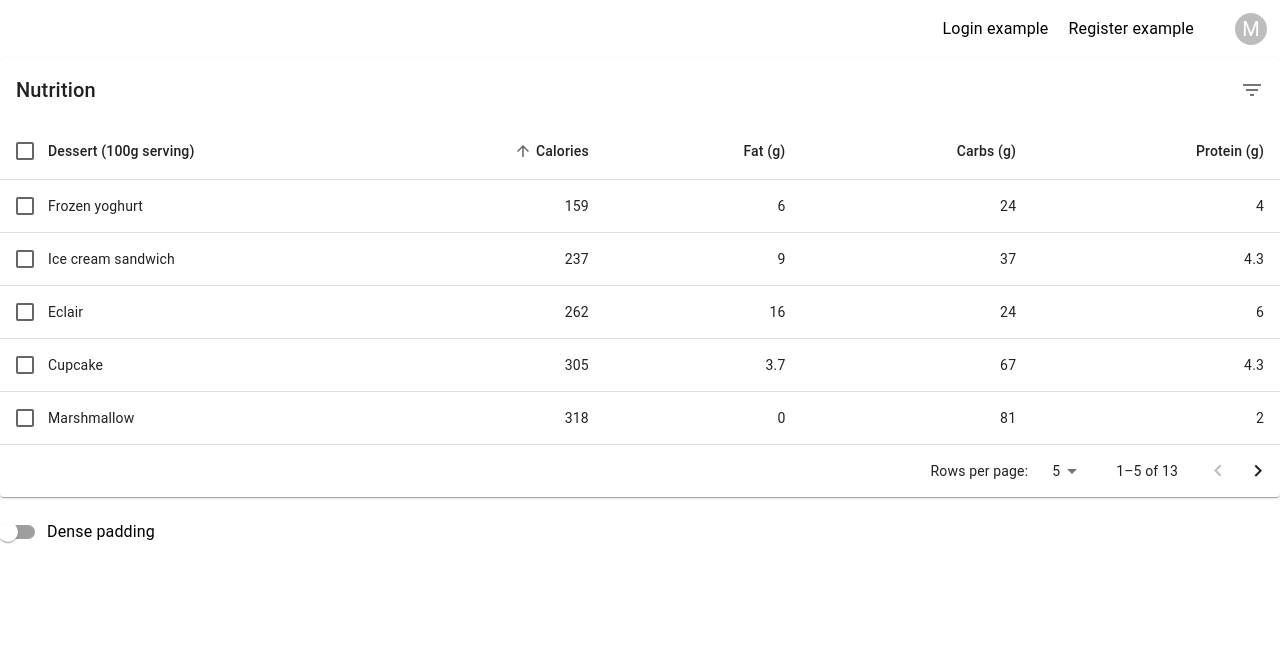
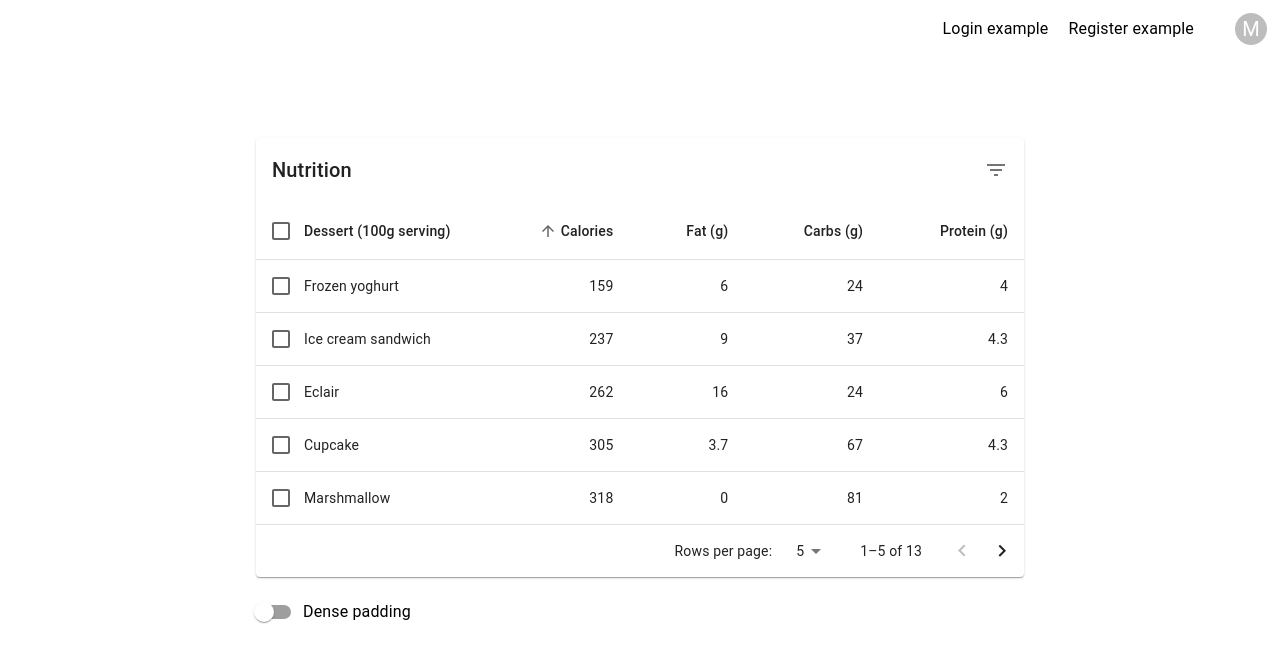
Before and after one commit to pkol92/materialui-app, a Next.js app: page / in a window 1280 px wide. Shown: the top 662 px of the page. Built offline with nearby package versions, Linux system fonts and the light colour scheme.

Commit message:
add style

```diff
--- a/pages/index.tsx
+++ b/pages/index.tsx
@@ -13,7 +13,9 @@ export default function Home() {
   return (
     <main>
       <Navbar />
-      <EnhancedTable />
+      <div className="m-auto pt-20 pb-10 max-w-screen-md">
+        <EnhancedTable />
+      </div>
     </main>
   );
 }
```
